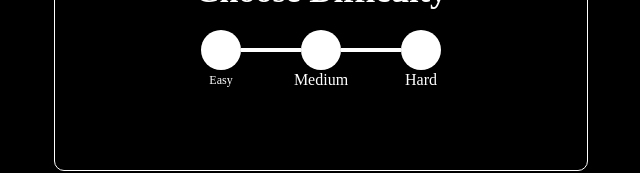
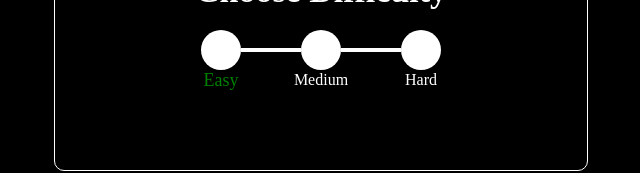
Before and after one commit to Dawood-0007/Mini-Wordle, a React (Vite) app: page /game in a window 1280 px wide. In both pictures the pointer is over the element "Easy". Shown: the part 255-428 px from the top of the page, without its empty margins (319-959 px from the left). Built offline with nearby package versions, Linux system fonts and the light colour scheme.

Commit message:
Style Addition

```diff
--- a/src/assets/Difficulty.module.css
+++ b/src/assets/Difficulty.module.css
@@ -28,7 +28,7 @@
   height: 40px;
   border-radius: 50%;
   cursor: pointer;
-  transition: background-color 0.3s ease;
+  transition: background-color 0.3s ease, color 0.3s ease, font-size 0.3s ease;
   background-color: white;
   display: flex;
   justify-content: center;
@@ -44,7 +44,8 @@
 }
 
 .circle:hover .text {
-  font-size: 12px;
+  color: green;
+  font-size: large;
 }
 
 .line {
```
